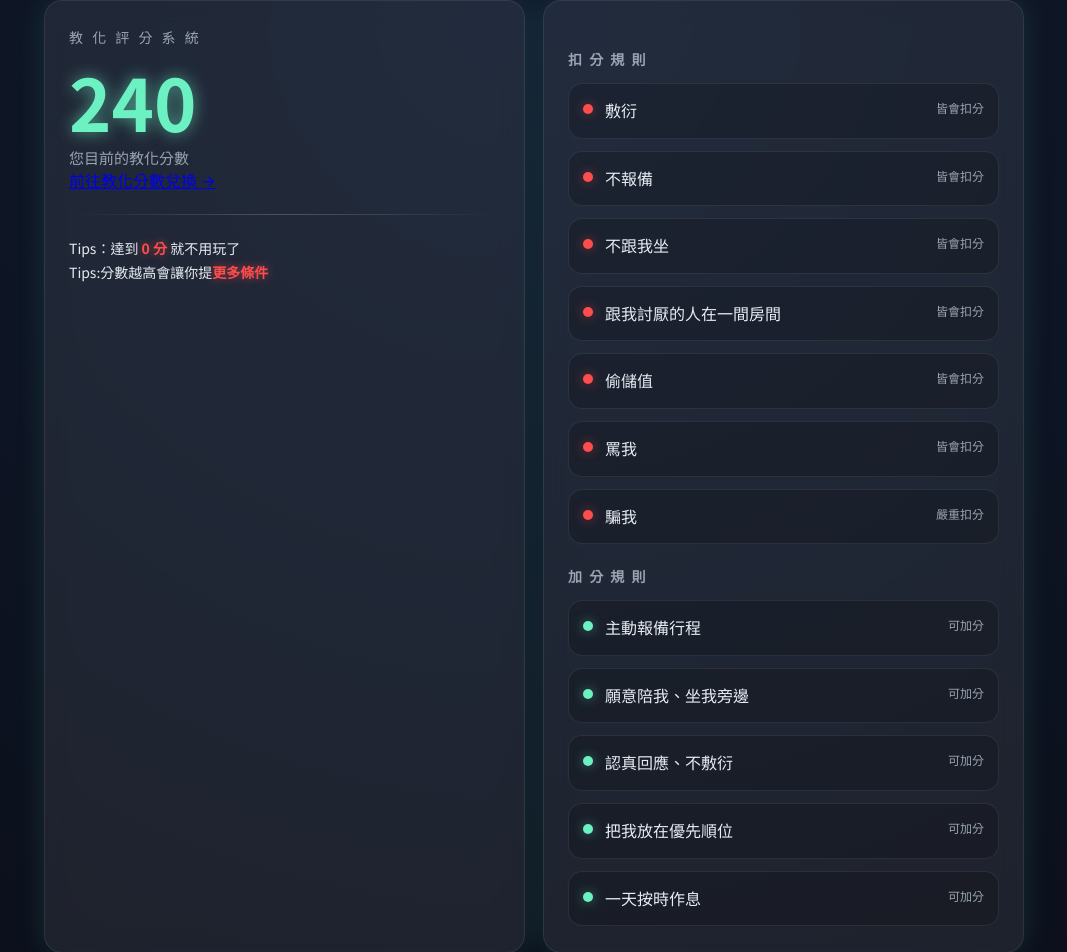
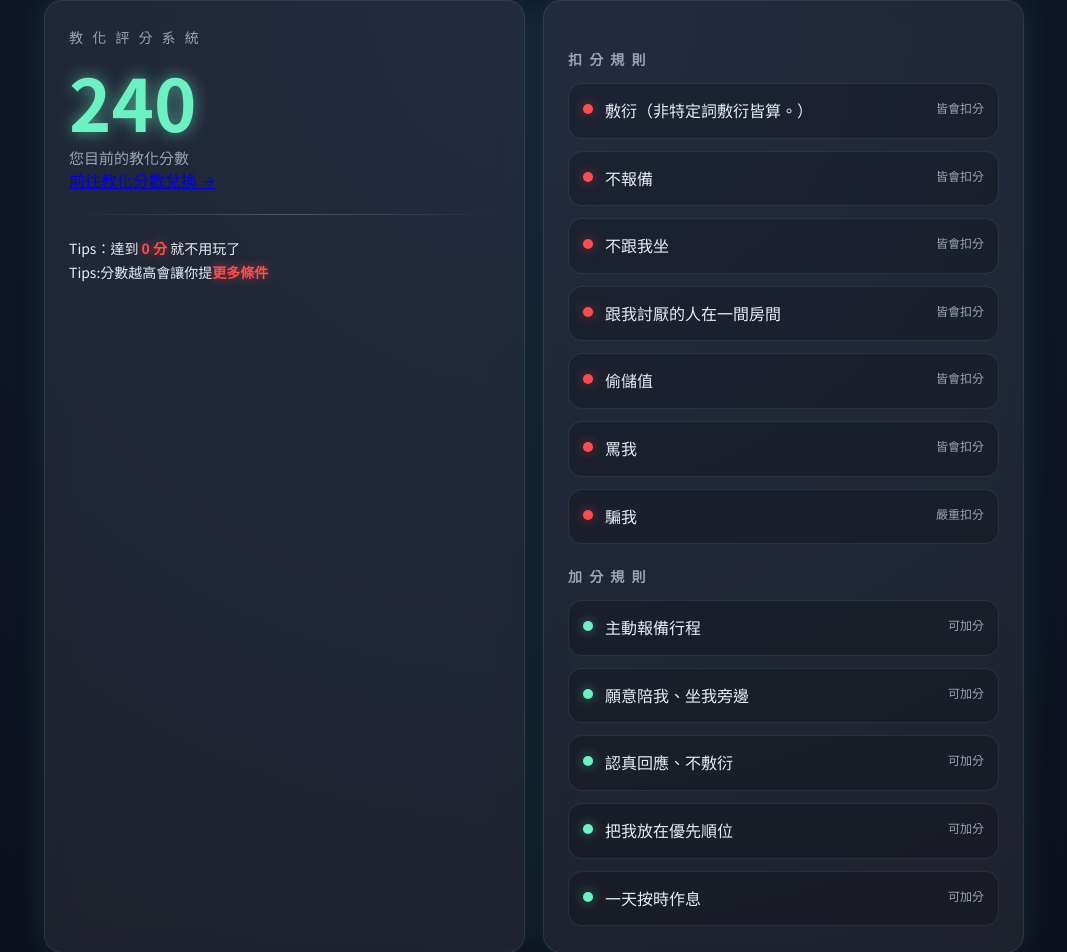
Before and after one commit to xiaohao923/my-website, a plain HTML site: page love.html in a window 1280 px wide. Shown: the top 952 px of the page, without its empty margins (106-1173 px from the left). Drawn offline with Linux system fonts and the light colour scheme.

Commit message:
更新 love.html

```diff
--- a/love.html
+++ b/love.html
@@ -223,7 +223,7 @@
     <section class="card rules">
       <h3>扣 分 規 則</h3>
       <ul>
-        <li><span class="dot minus"></span><div>敷衍</div><div class="note">皆會扣分</div></li>
+        <li><span class="dot minus"></span><div>敷衍（非特定詞敷衍皆算。）</div><div class="note">皆會扣分</div></li>
         <li><span class="dot minus"></span><div>不報備</div><div class="note">皆會扣分</div></li>
         <li><span class="dot minus"></span><div>不跟我坐</div><div class="note">皆會扣分</div></li>
         <li><span class="dot minus"></span><div>跟我討厭的人在一間房間</div><div class="note">皆會扣分</div></li>
```
